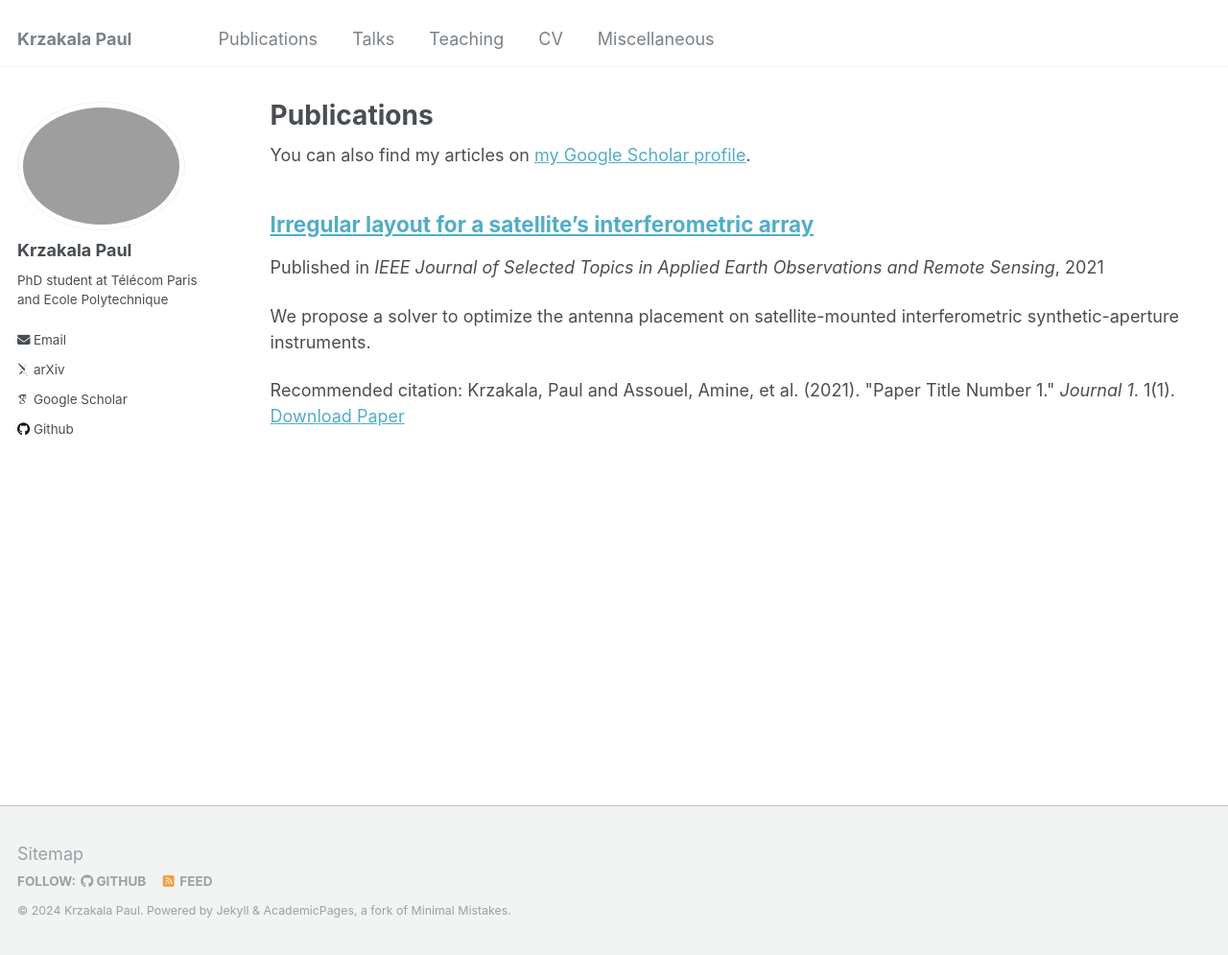
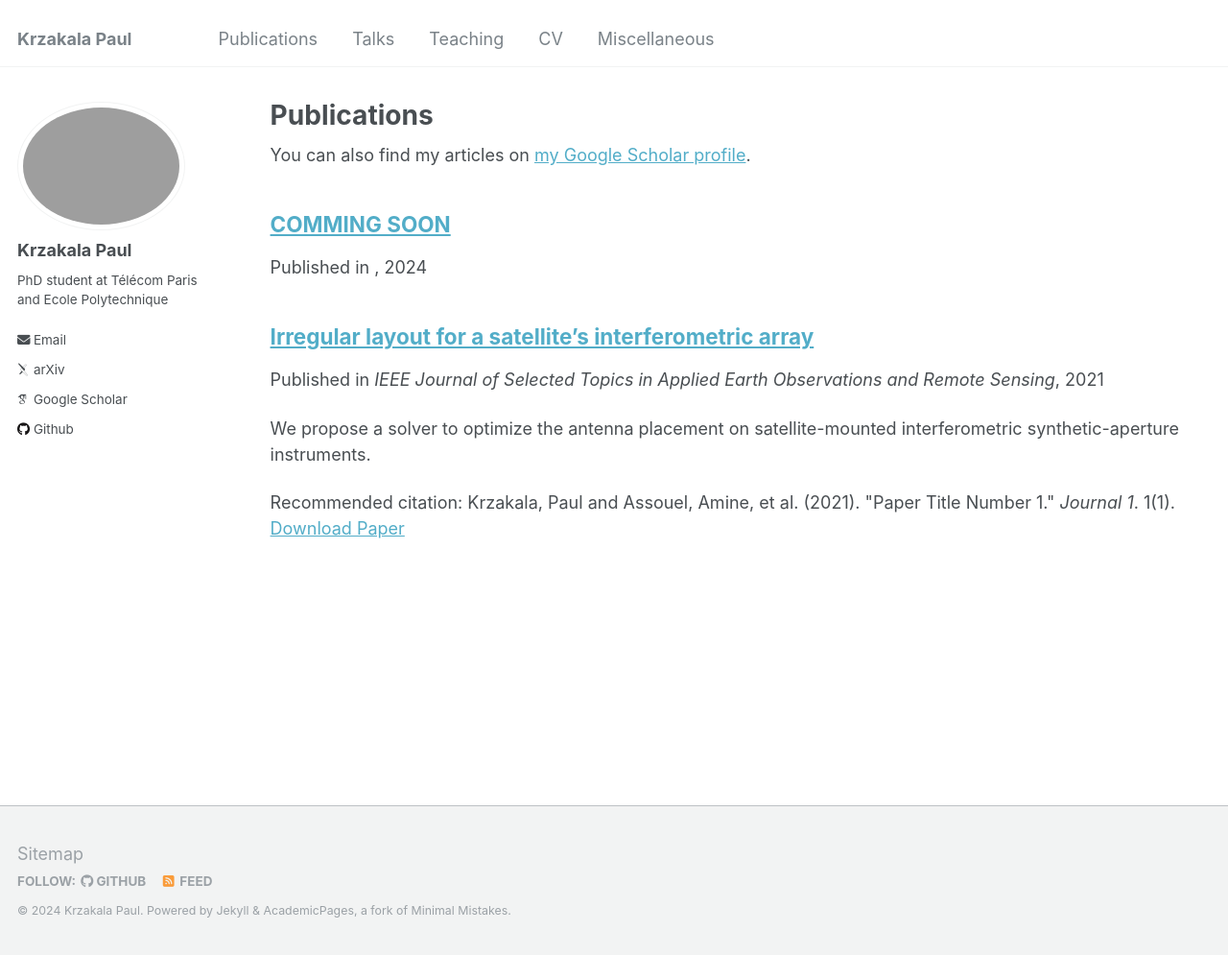
Before and after one commit to KrzakalaPaul/KrzakalaPaul.github.io, a Jekyll site: the page built from _pages/publications.md, in a window 1280 px wide and 995 px high. Shown: the whole window at 96% size. Built offline with Jekyll 4.4.1, drawn with Linux system fonts in a browser that asks for light colours; some web fonts are replaced; a file with an impossible date is left out.

Commit message:
Comming soon publi

```diff
--- a/_publications/2024-07-02-paper-title-number-2.md
+++ b/_publications/2024-07-02-paper-title-number-2.md
@@ -3,7 +3,7 @@ title: COMMING SOON
 collection: publications
 permalink: /publication/JSTAR
 excerpt:
-date:
+date: 2024-07-02
 venue:
 slidesurl:
 paperurl:
```
